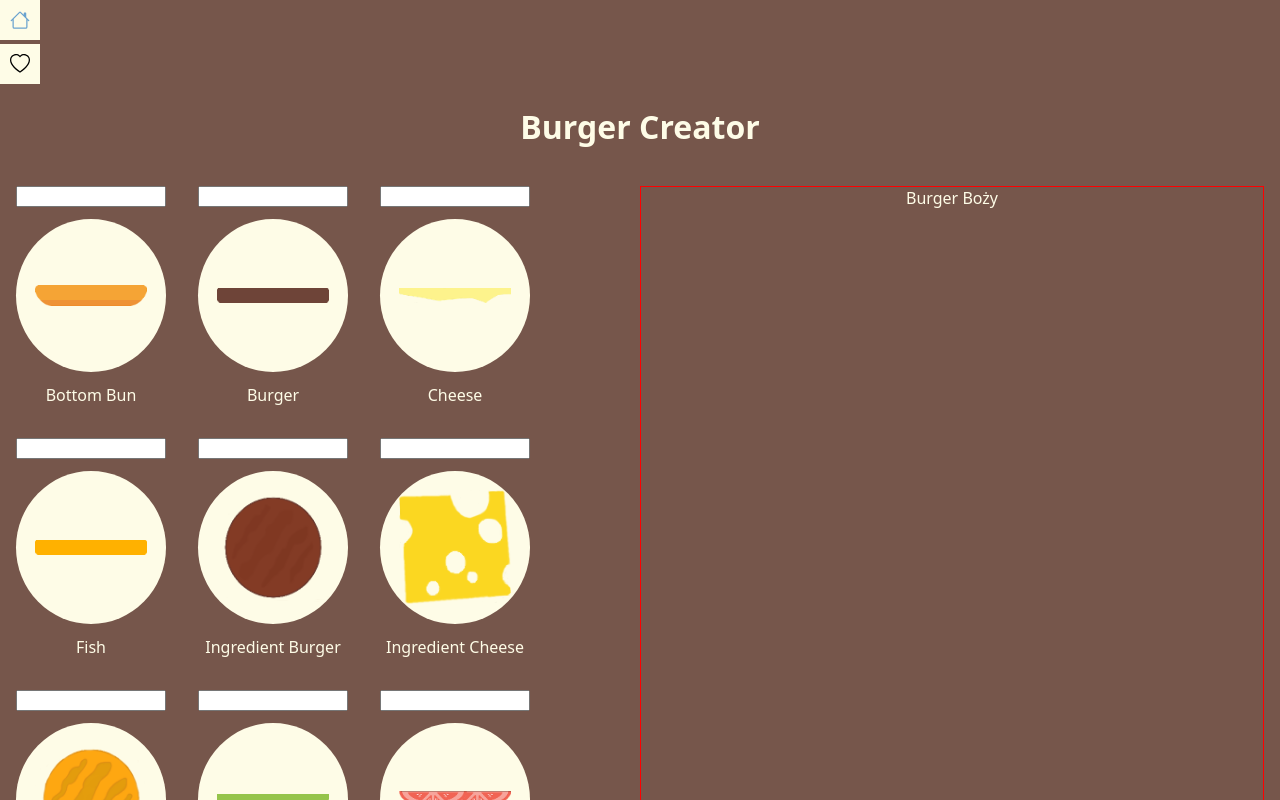
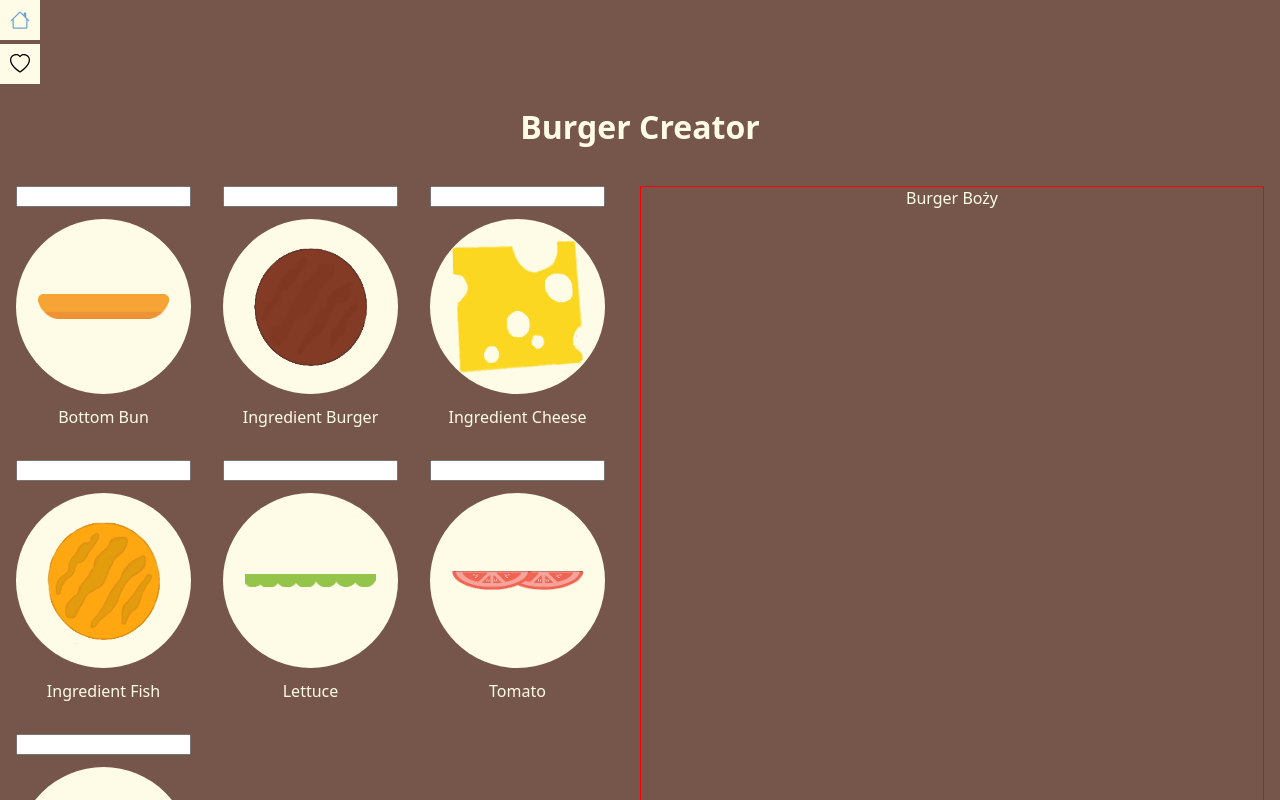
Before and after one commit to mb-dir/burger-creator, a Vue app: page / in a window 1280 px wide. Shown: the top 800 px of the page. Built offline with nearby package versions, Linux system fonts and the light colour scheme; a web font is replaced by a local one.

Commit message:
Fix styling for ingredients

```diff
--- a/src/views/HomeView.vue
+++ b/src/views/HomeView.vue
@@ -2,9 +2,6 @@
 	// Not going to change via user actions, no need to keep it as ref
 	const photos: string[] = [
 		"bottom-bun",
-		"burger",
-		"cheese",
-		"fish",
 		"ingredient-burger",
 		"ingredient-cheese",
 		"ingredient-fish",
@@ -74,12 +71,11 @@
 
 	.creator__ingredients {
 		display: grid;
-		grid-template-columns: repeat(3, 150px);
+		grid-template-columns: repeat(3, 175px);
 		gap: 32px;
 	}
 
 	.ingredient {
-		height: 220px;
 		display: flex;
 		flex-direction: column;
 		gap: 12px;
@@ -87,7 +83,7 @@
 
 	.ingredient__bg {
 		background-color: var(--primary-text-color);
-		height: 75%;
+		height: 175px;
 		border-radius: 50%;
 		display: flex;
 		justify-content: center;
@@ -95,14 +91,17 @@
 	}
 
 	.ingredient__picture {
-		max-width: 75%;
-		max-height: 75%;
+		width: 75%;
 	}
 
 	.ingredient__ammount {
 		width: 100%;
 	}
 
+	.ingredient__name {
+		text-wrap: nowrap;
+	}
+
 	.burger-summary {
 		border: 1px solid red;
 	}
```
